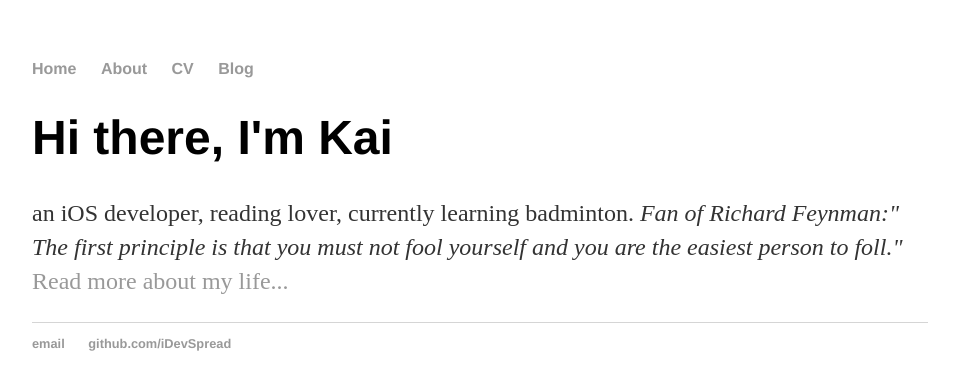
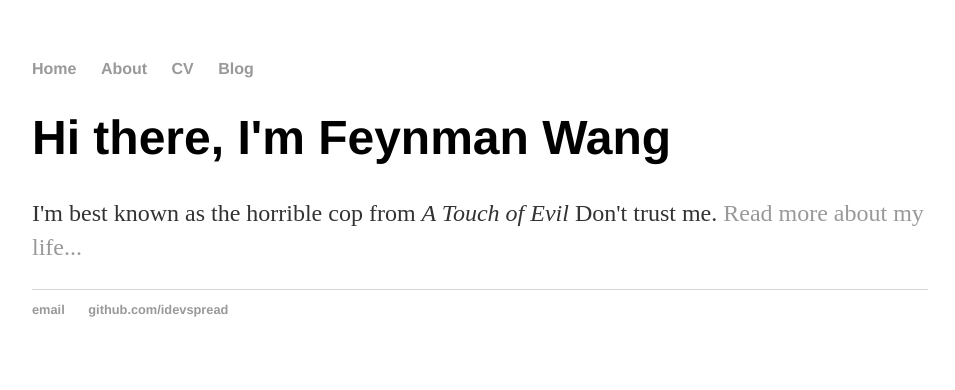
Before and after one commit to iDevSpread/iDevSpread, a Jekyll site: the page built from index.html, in a window 1280 px wide. Shown: the top 390 px of the page, without its empty margins (160-1115 px from the left). Built offline with Jekyll 4.4.1, drawn with Linux system fonts in a browser that asks for light colours.

Commit message:
Create index.html

```diff
--- a/index.html
+++ b/index.html
@@ -1,32 +1,8 @@
-<!DOCTYPE html>
-<html>
-	<head>
-		<title>Hank Quinlan, Horrible Cop</title>
-		<!-- link to main stylesheet -->
-		<link rel="stylesheet" type="text/css" href="/css/main.css">
-	</head>
-	<body>
-		<nav>
-    		<ul>
-        		<li><a href="/">Home</a></li>
-	        	<li><a href="/about">About</a></li>
-        		<li><a href="/cv">CV</a></li>
-        		<li><a href="/blog">Blog</a></li>
-    		</ul>
-		</nav>
-		<div class="container">
-    		<div class="blurb">
-        		<h1>Hi there, I'm Kai</h1>
-				<p>an iOS developer, reading lover, currently learning badminton.
-					<em>Fan of Richard Feynman:" The first principle is that you must not fool yourself and you are the easiest person to foll."</em>
-					<a href="/about">Read more about my life...</a></p>
-    		</div><!-- /.blurb -->
-		</div><!-- /.container -->
-		<footer>
-    		<ul>
-        		<li><a href="idevspreading@gmail.com">email</a></li>
-        		<li><a href="https://github.com/iDevSpread">github.com/iDevSpread</a></li>
-			</ul>
-		</footer>
-	</body>
-</html>
+---
+layout: default
+title: Feynman Wang
+---
+<div class="blurb">
+	<h1>Hi there, I'm Feynman Wang</h1>
+	<p>I'm best known as the horrible cop from <em>A Touch of Evil</em> Don't trust me. <a href="/about">Read more about my life...</a></p>
+</div><!-- /.blurb -->
```
